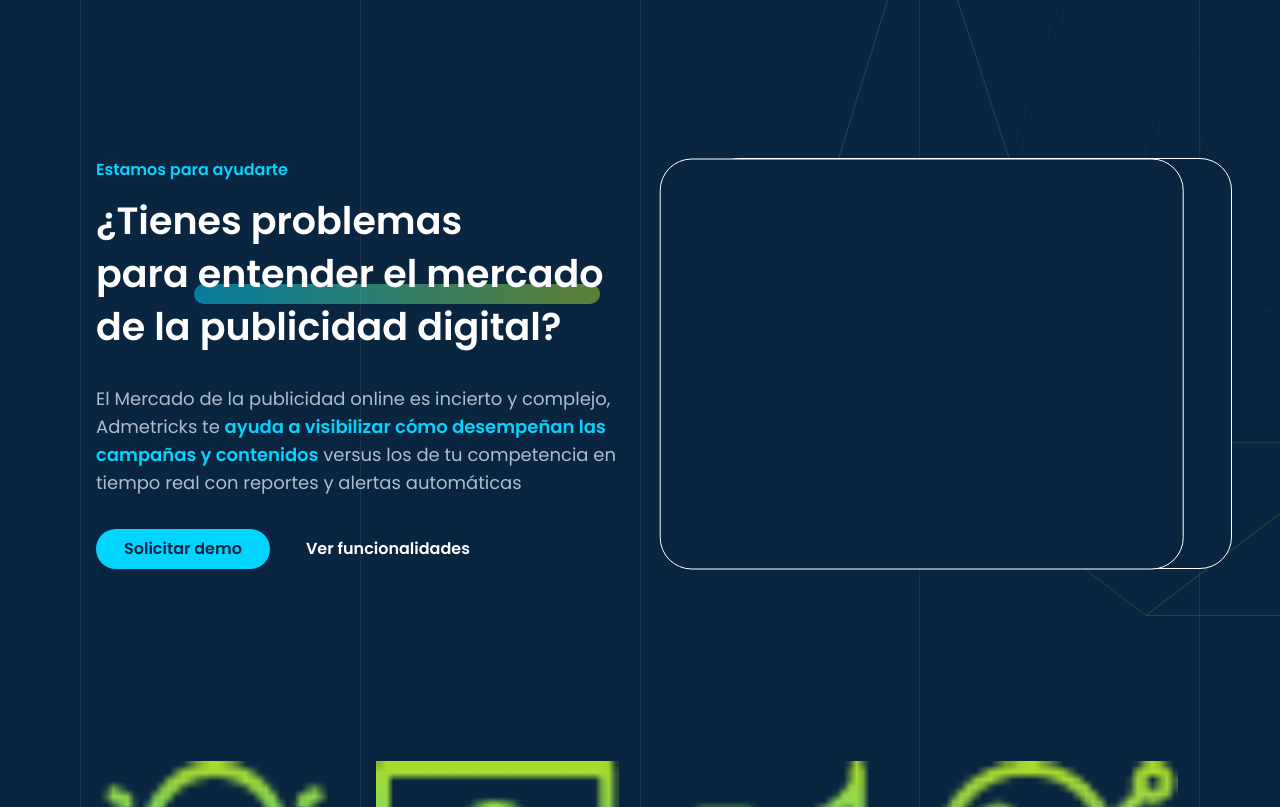
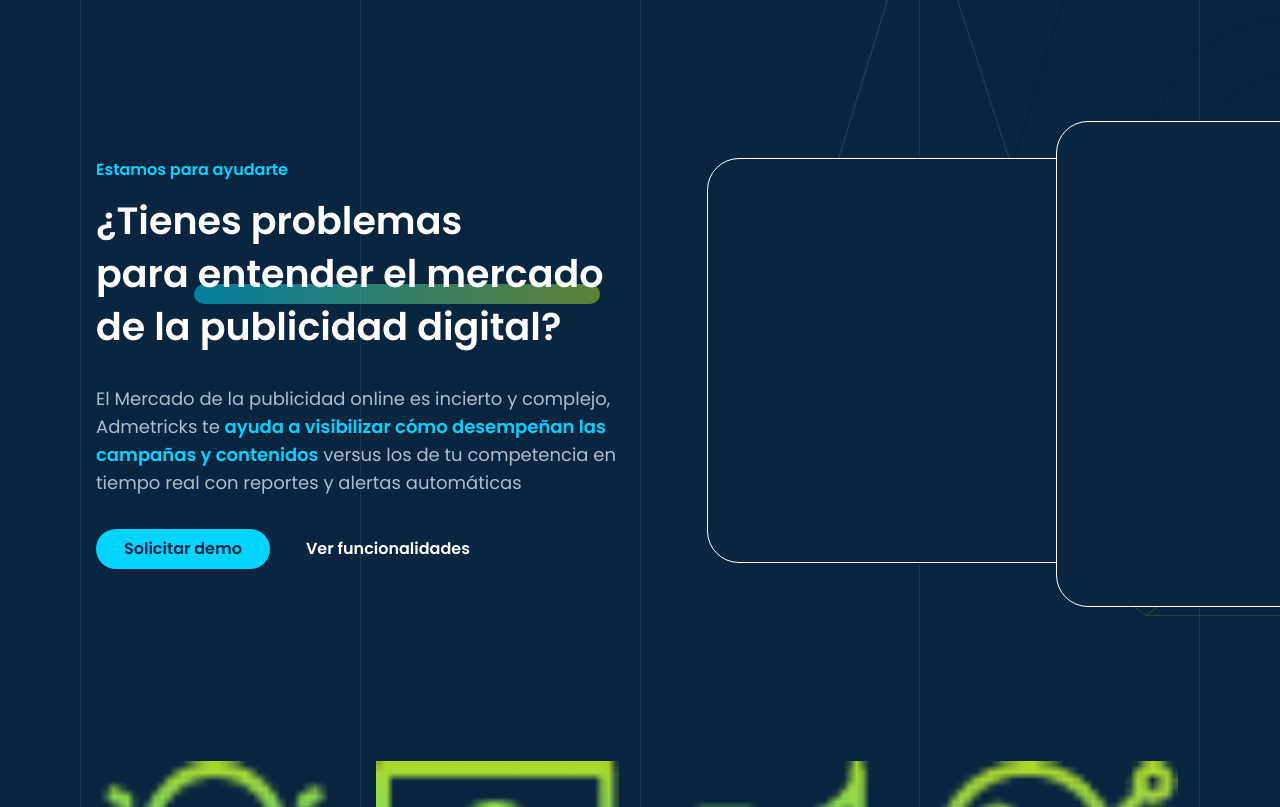
Before and after one commit to phronesys/admetricks-challenge-vue, a Vue app: page /#/ in a window 1280 px wide. Shown: the part 480-1287 px from the top of the page. Built offline with nearby package versions, Linux system fonts and the light colour scheme.

Commit message:
fix: header layout #1

```diff
--- a/src/layouts/landing/AmHeader.vue
+++ b/src/layouts/landing/AmHeader.vue
@@ -22,8 +22,8 @@
       </div>
     </div>
     <div class="devices">
-      <am-card alternative class="w-[530px] h-[405px]"></am-card>
-      <am-card alternative class="w-[260px] h-[486px]"></am-card>
+      <am-card alternative id="device-1"></am-card>
+      <am-card alternative id="device-2"></am-card>
       <div class="logo">
         <img src="../../assets/logo-admetricks.png" alt="" />
       </div>
@@ -90,13 +90,14 @@
 
   & > .card {
     @apply absolute;
-    &:nth-child(1) {
-      @apply left-12;
-    }
-    &:nth-child(2) {
-      @apply -right-1/2 -translate-x-1/2 -translate-y-1/2 top-1/2;
-    }
   }
+  & > .card#device-1 {
+    @apply left-12 w-[530px] h-[405px];
+  }
+  & > .card#device-2 {
+    @apply -right-1/2 -translate-x-1/2 -translate-y-1/2 top-1/2 w-[260px] h-[486px];
+  }
+
   & > .logo {
     @apply w-[900px] h-[900px] absolute -z-10 -bottom-12 left-44;
     & > img {
```
